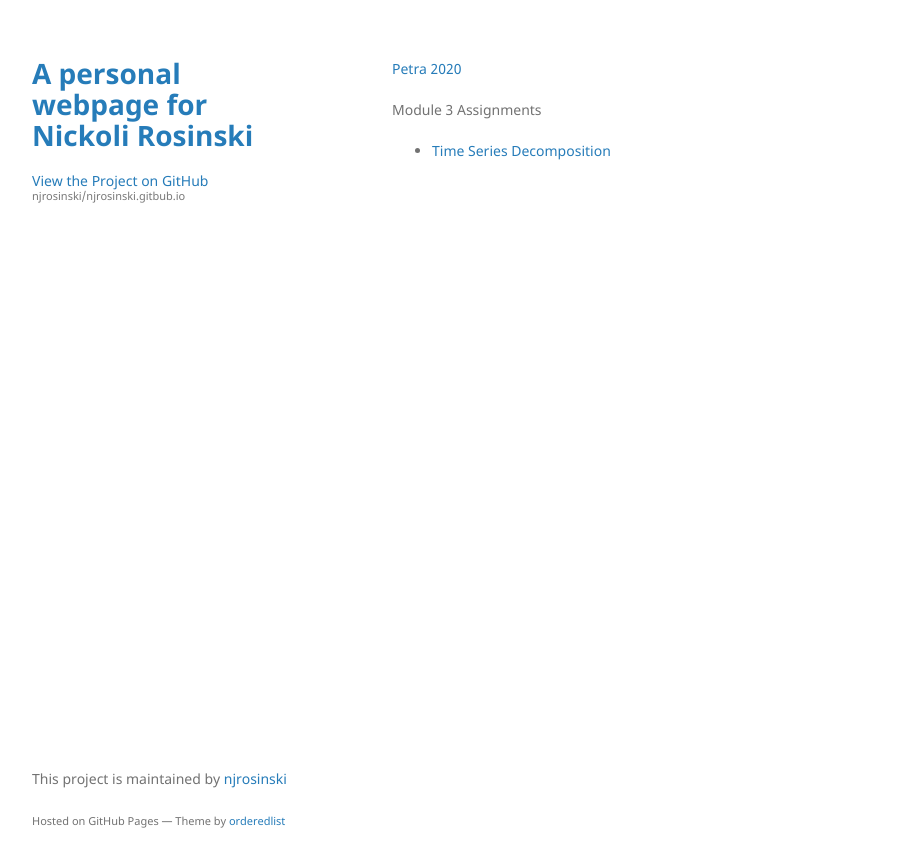
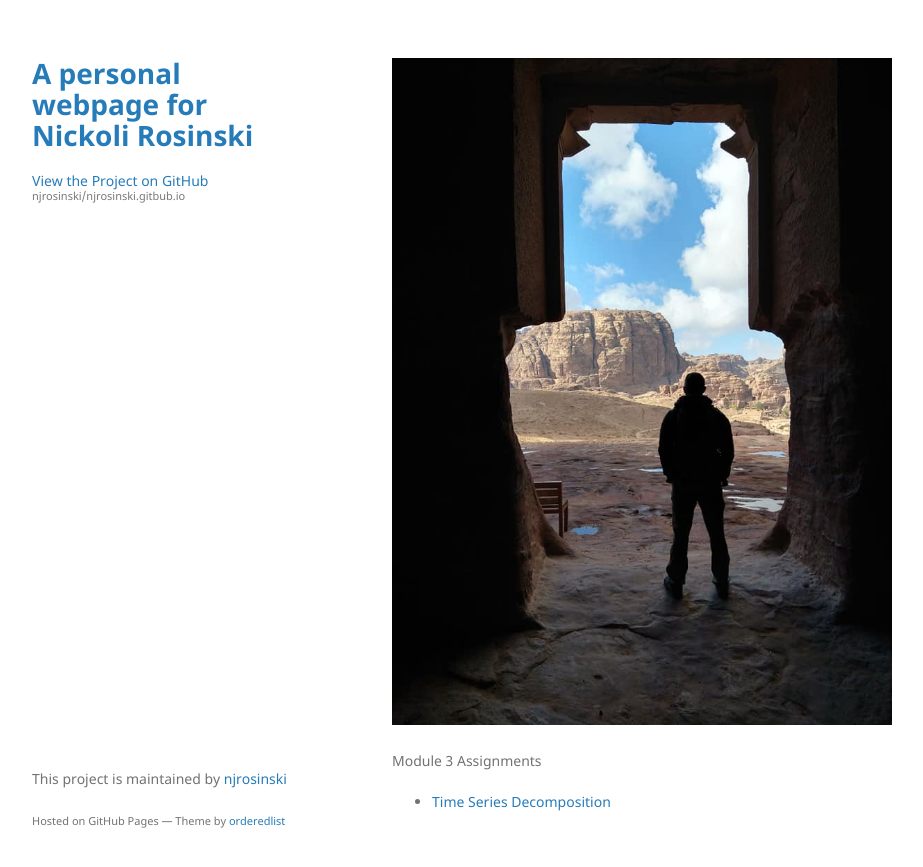
Before and after one commit to njrosinski/njrosinski.gitbub.io, a Jekyll site: the page built from index.md, in a window 1280 px wide. Shown: the top 867 px of the page, without its empty margins (178-1101 px from the left). Built offline with Jekyll 4.4.1, drawn with Linux system fonts in a browser that asks for light colours; our own code applies the rules of GitHub Pages for plain Markdown files; the repository's description, which GitHub fills in, is left out.

Commit message:
Update index.md

```diff
--- a/index.md
+++ b/index.md
@@ -2,7 +2,7 @@
 Title:
 Description
 ---
-[Petra 2020](/images/petra.jpg)
+![Petra 2020](/images/petra.jpg)
 
 
 Module 3 Assignments
```
